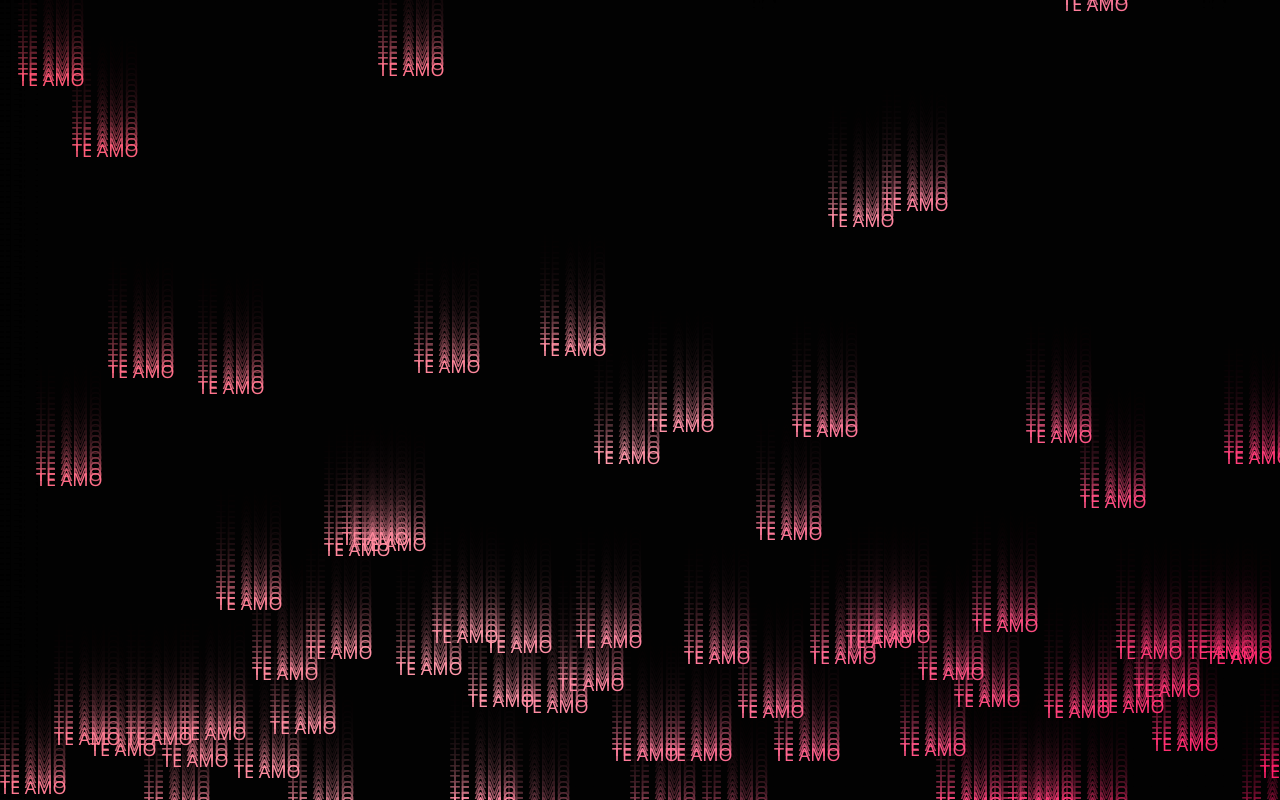
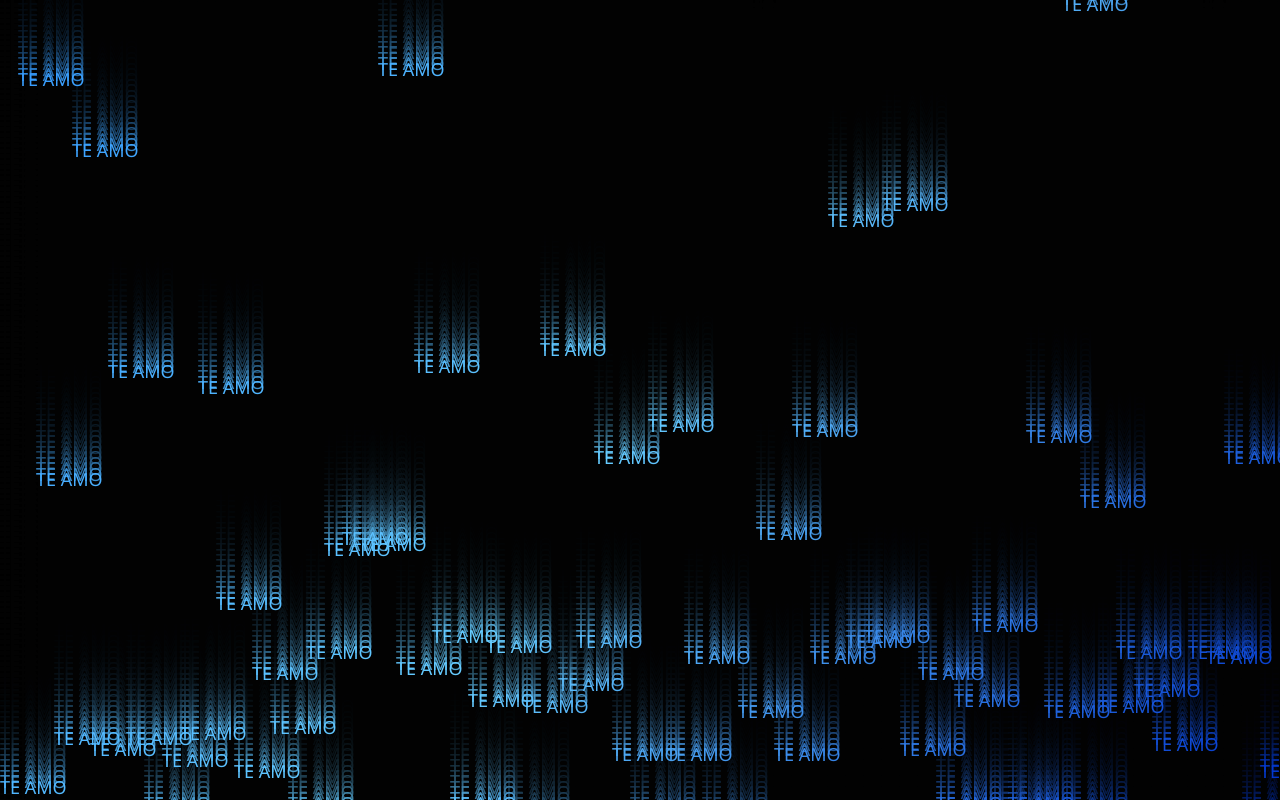
Before and after one commit to Maxisaurus/githubapageslove, a plain HTML site: page index.html in a window 1280 px wide. Drawn offline with Linux system fonts and the light colour scheme.

Commit message:
Update index.html

```diff
--- a/index.html
+++ b/index.html
@@ -17,7 +17,7 @@
 
     .floating-text {
       position: absolute;
-      color: #ff3366;
+      color: #3399ff; /* azul */
       font-size: 22px;
       font-weight: bold;
       pointer-events: none;
@@ -58,10 +58,11 @@
       ctx.fillStyle = "rgba(0, 0, 0, 0.2)";
       ctx.fillRect(0, 0, width, height);
 
+      // Gradiente azul
       const gradient = ctx.createLinearGradient(0, 0, width, height);
-      gradient.addColorStop(0, "#ff4d6d");
-      gradient.addColorStop(0.5, "#ff99aa");
-      gradient.addColorStop(1, "#ff1a66");
+      gradient.addColorStop(0, "#3399ff");   // azul claro
+      gradient.addColorStop(0.5, "#66ccff"); // celeste
+      gradient.addColorStop(1, "#0033cc");   // azul profundo
 
       ctx.fillStyle = gradient;
       ctx.font = fontSize + "px 'Segoe UI', Arial";
@@ -92,7 +93,7 @@
       drops = Array(columns).fill(1);
     });
 
-    // Click: muchos "TE AMO" flotantes
+    // Click: muchos "TE AMO MI NIÑO" flotantes
     document.addEventListener('click', (e) => {
       for (let i = 0; i < 6; i++) {
         const text = document.createElement('div');
```
